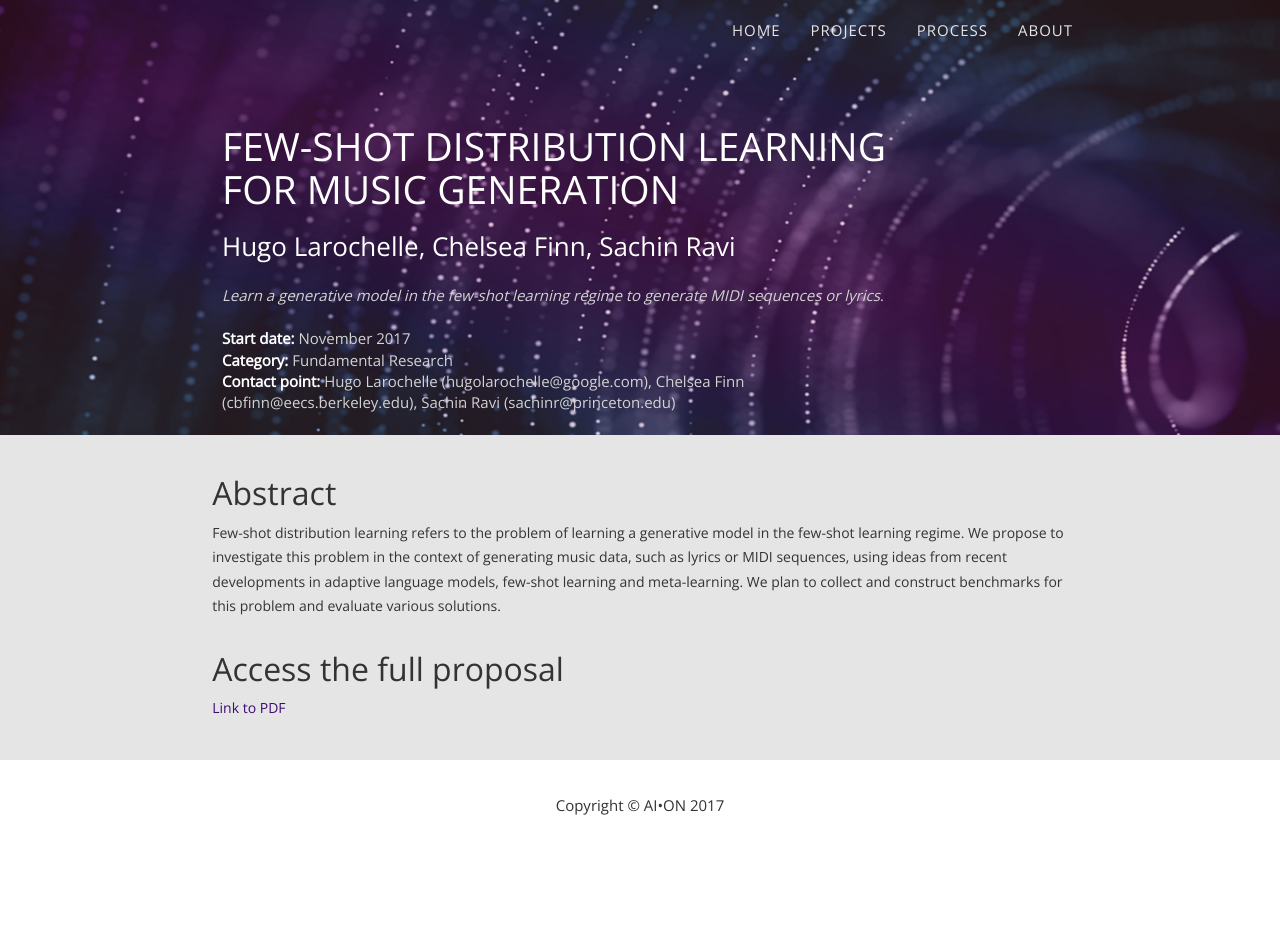
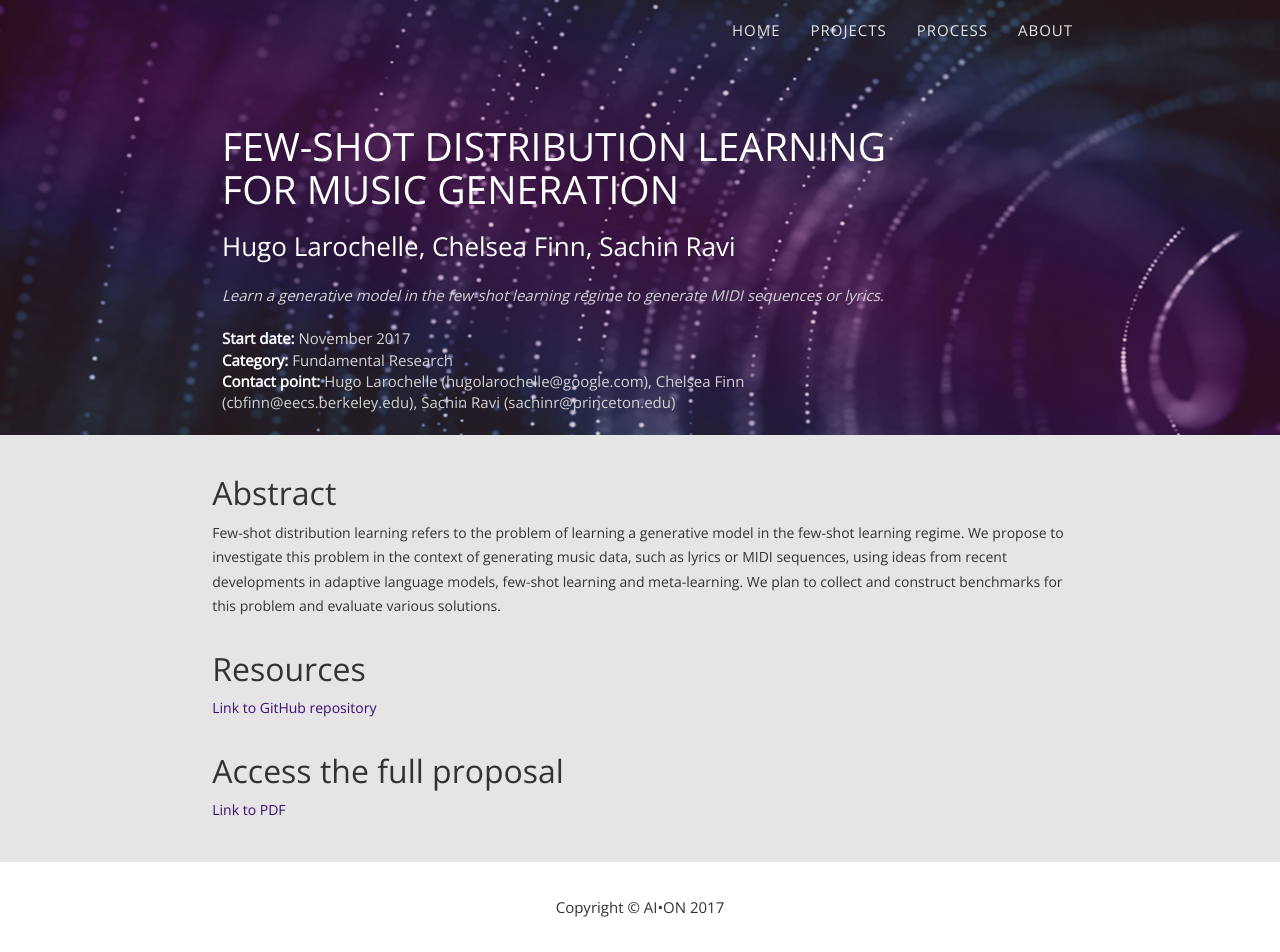
Before and after one commit to AI-ON/ai-on.org, a Jekyll site: the page built from _posts/2017-11-20-few-shot-distribution-learning.md, in a window 1280 px wide and 952 px high. Built offline with Jekyll 4.4.1, drawn with Linux system fonts in a browser that asks for light colours; some web fonts are replaced.

Commit message:
Add github link in Hugo’s proposal

```diff
--- a/_posts/2017-11-20-few-shot-distribution-learning.md
+++ b/_posts/2017-11-20-few-shot-distribution-learning.md
@@ -17,6 +17,12 @@ from recent developments in adaptive language models, few-shot learning and
 meta-learning. We plan to collect and construct benchmarks for this problem and
 evaluate various solutions.
 
+
+## Resources
+
+[Link to GitHub repository](https://github.com/AI-ON/Few-Shot-Music-Generation)
+
+
 ## Access the full proposal
 
 [Link to PDF](/pdf/larochelle-few-shot-distribution-learning.pdf)
```
